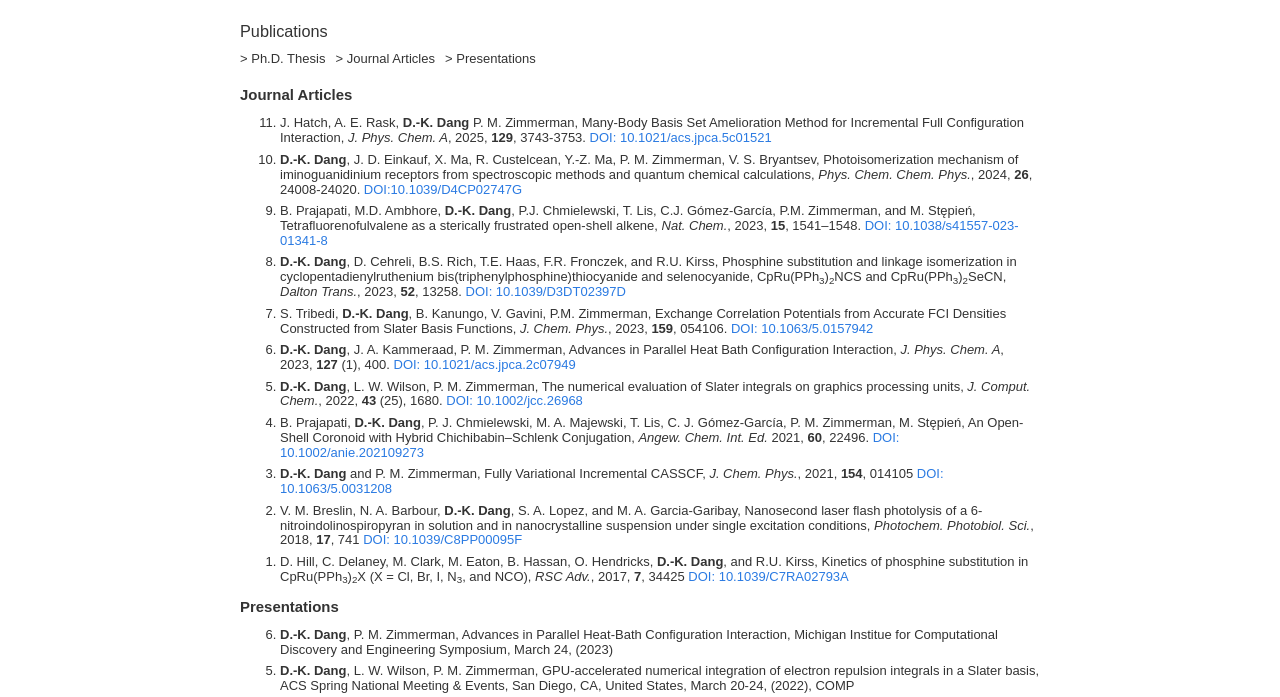
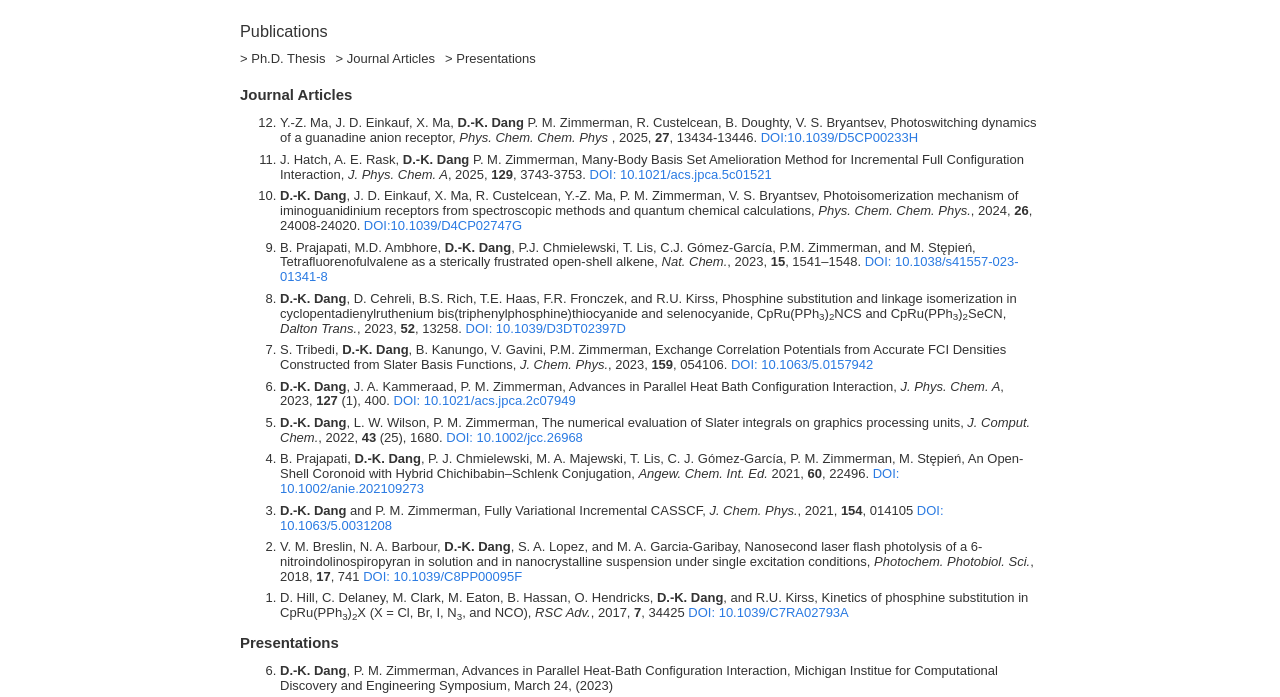
Before and after one commit to duykhoidang/duykhoidang.github.io, a plain HTML site: page pubs/index.html in a window 1280 px wide. Shown: the part 56-753 px from the top of the page. Drawn offline with Linux system fonts and the light colour scheme.

Commit message:
Update publications

```diff
--- a/pubs/index.html
+++ b/pubs/index.html
@@ -52,6 +52,7 @@
 <section id="journal-articles">
     <h2 class="section-title">Journal Articles</h2>
     <ol reversed>
+        <li> Y.-Z. Ma, J. D. Einkauf, X. Ma, <b>D.-K. Dang</b> P. M. Zimmerman, R. Custelcean, B. Doughty, V. S. Bryantsev, Photoswitching dynamics of a guanadine anion receptor, <i> Phys. Chem. Chem. Phys </i>, 2025, <b>27</b>, 13434-13446. <a href=https://doi.org/10.1039/D5CP00233H> DOI:10.1039/D5CP00233H</a></li>
         <li> J. Hatch, A. E. Rask, <b>D.-K. Dang</b> P. M. Zimmerman, Many-Body Basis Set Amelioration Method for Incremental Full Configuration Interaction, <i>J. Phys. Chem. A</i>, 2025, <b>129</b>, 3743-3753. <a href="https://doi.org/10.1021/acs.jpca.5c01521">DOI: 10.1021/acs.jpca.5c01521</a> </li>
         <li><b>D.-K. Dang</b>, J. D. Einkauf, X. Ma, R. Custelcean, Y.-Z. Ma, P. M. Zimmerman, V. S. Bryantsev, Photoisomerization mechanism of iminoguanidinium receptors from spectroscopic methods and quantum chemical calculations, <i>Phys. Chem. Chem. Phys.</i>, 2024, <b>26</b>, 24008-24020. <a href="https://doi.org/10.1039/D4CP02747G">DOI:10.1039/D4CP02747G</a></li>
         <li>B. Prajapati, M.D. Ambhore, <b>D.-K. Dang</b>, P.J. Chmielewski, T. Lis, C.J. Gómez-García, P.M. Zimmerman, and M. Stępień, Tetrafluorenofulvalene as a sterically frustrated open-shell alkene, <i>Nat. Chem.</i>, 2023, <b>15</b>, 1541–1548. <a href="https://doi.org/10.1038/s41557-023-01341-8">DOI: 10.1038/s41557-023-01341-8</a></li>
```
Also changed, not shown: 1 other file.
